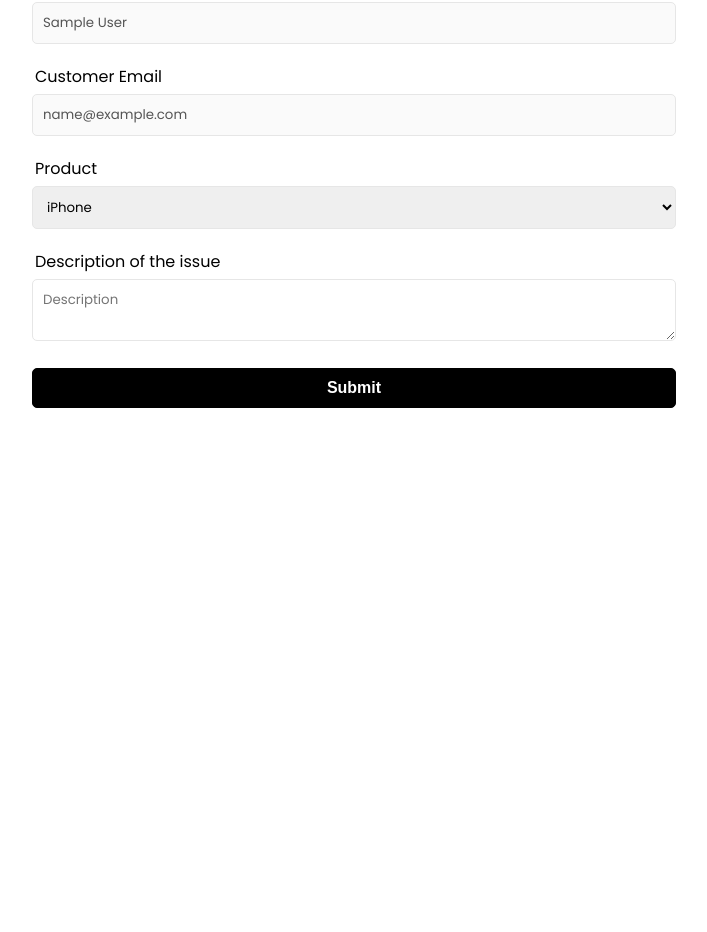
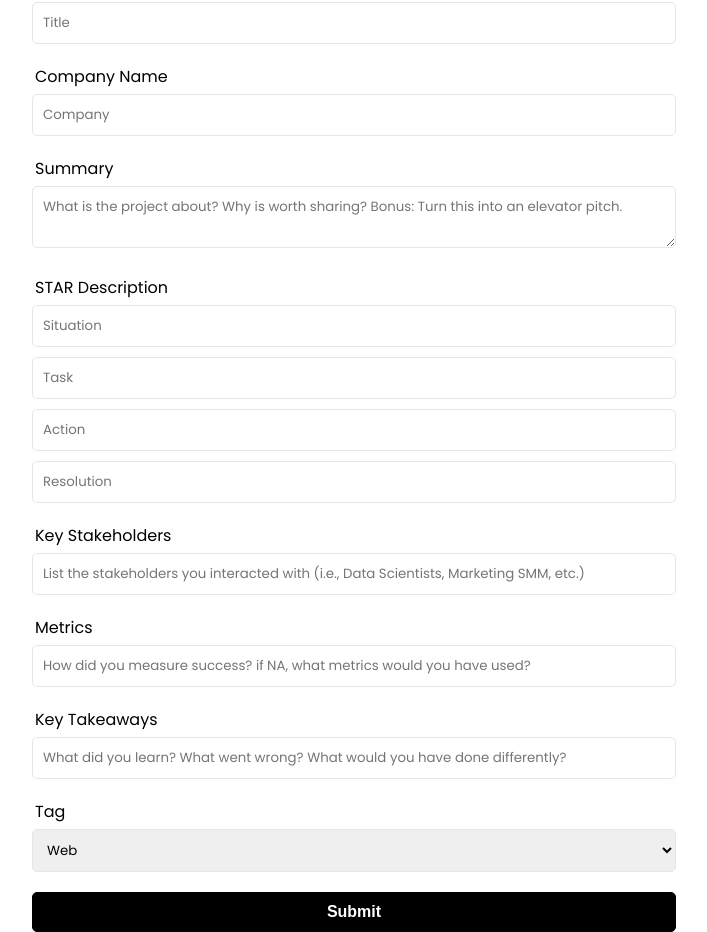
Before and after one commit to gabbiedla/Spur, a React (Create React App) app in the folder frontend/: page /new-project in a window 1280 px wide. Shown: the part 402-1334 px from the top of the page, without its empty margins (286-993 px from the left). Before the commit the page ends 810 px from the top, so only its background shows below. Built offline with nearby package versions, Linux system fonts and the light colour scheme; sample sign-in values are in the browser's storage.

Commit message:
edited project form beta proj

```diff
--- a/frontend/src/components/ProjectItem.jsx
+++ b/frontend/src/components/ProjectItem.jsx
@@ -4,9 +4,16 @@ import { Link } from 'react-router-dom';
 function ProjectItem({ project }) {
   return (
     <div className="project">
-      <div>{new Date(project.createdAt).toLocaleString('en-US')}</div>
+      {/* <div>{new Date(project.createdAt).toLocaleString('en-US')}</div>
       <div>{project.product}</div>
       <div className={`status status-${project.status}`}>{project.status}</div>
+      <Link to={`/project/${project._id}`} className="btn btn-reverse btn-sm">
+        View
+      </Link> */}
+      {/* <div>{new Date(project.createdAt).toLocaleString('en-US')}</div> */}
+      <div>{project.title}</div>
+      <div>{project.tag}</div>
+      {/* <div className={`status status-${project.status}`}>{project.status}</div> */}
       <Link to={`/project/${project._id}`} className="btn btn-reverse btn-sm">
         View
       </Link>
--- a/frontend/src/features/projects/projectSlice.js
+++ b/frontend/src/features/projects/projectSlice.js
@@ -10,7 +10,7 @@ const initialState = {
   message: '',
 };
 
-//Create new ticket
+//Create new project
 export const createProject = createAsyncThunk(
   'projects/create',
   async (projectData, thunkAPI) => {
@@ -31,7 +31,7 @@ export const createProject = createAsyncThunk(
   }
 );
 
-//Get user tickets
+//Get user projects
 export const getProjects = createAsyncThunk(
   'projects/getAll',
   async (_, thunkAPI) => {
@@ -52,7 +52,7 @@ export const getProjects = createAsyncThunk(
   }
 );
 
-//Get user ticket
+//Get user project
 export const getProject = createAsyncThunk(
   'projects/get',
   async (projectId, thunkAPI) => {
--- a/frontend/src/index.css
+++ b/frontend/src/index.css
@@ -211,7 +211,7 @@ h3 {
 .project,
 .project-headings {
   display: grid;
-  grid-template-columns: repeat(4, 1fr);
+  grid-template-columns: repeat(3, 1fr);
   gap: 20px;
   justify-content: space-between;
   align-items: center;
--- a/frontend/src/pages/NewProject.jsx
+++ b/frontend/src/pages/NewProject.jsx
@@ -8,15 +8,26 @@ import Spinner from '../components/Spinner';
 import BackButton from '../components/BackButton';
 
 function NewProject() {
-  const { user } = useSelector((state) => state.auth);
+  // const { user } = useSelector((state) => state.auth);
   const { isLoading, isError, isSuccess, message } = useSelector(
     (state) => state.projects
   ); //   const [name, setName] = useSelector(user.name);
   //   const [email, setEmail] = useState(user.email);
-  const [name] = useState(user.name);
-  const [email] = useState(user.email);
-  const [product, setProduct] = useState('iPhone');
-  const [description, setDescription] = useState('');
+  // const [name] = useState(user.name);
+  // const [email] = useState(user.email);
+  // const [product, setProduct] = useState('iPhone');
+  // const [description, setDescription] = useState('');
+  const [title, setTitle] = useState('');
+  const [company, setCompany] = useState('');
+  const [summary, setSummary] = useState('');
+  const [situation, setSituation] = useState('');
+  const [task, setTask] = useState('');
+  const [action, setAction] = useState('');
+  const [resolution, setResolution] = useState('');
+  const [stakeholders, setStakeholders] = useState('');
+  const [metrics, setMetrics] = useState('');
+  const [takeaways, setTakeaways] = useState('');
+  const [tag, setTag] = useState('Web');
 
   const dispatch = useDispatch();
   const navigate = useNavigate();
@@ -34,7 +45,23 @@ function NewProject() {
 
   const onSubmit = (e) => {
     e.preventDefault();
-    dispatch(createProject({ product, description }));
+    dispatch(
+      createProject({
+        // product,
+        // description,
+        title,
+        company,
+        summary,
+        situation,
+        task,
+        action,
+        resolution,
+        stakeholders,
+        metrics,
+        takeaways,
+        tag,
+      })
+    );
   };
 
   if (isLoading) {
@@ -48,16 +75,16 @@ function NewProject() {
         <p>Please fill out the form below</p>
       </section>
       <section className="form">
-        <div className="form-group">
+        {/* <div className="form-group">
           <label htmlFor="name">Customer Name</label>
           <input type="text" className="form-control" value={name} disabled />
         </div>
         <div className="form-group">
           <label htmlFor="email">Customer Email</label>
           <input type="text" className="form-control" value={email} disabled />
-        </div>
+        </div> */}
         <form onSubmit={onSubmit}>
-          <div className="form-group">
+          {/* <div className="form-group">
             <label htmlFor="product">Product</label>
             <select
               name="product"
@@ -81,6 +108,112 @@ function NewProject() {
               value={description}
               onChange={(e) => setDescription(e.target.value)}
             ></textarea>
+          </div> */}
+          <div className="form-group">
+            <label htmlFor="title">Project Title</label>
+            <input
+              type="text"
+              className="form-control"
+              placeholder="Title"
+              value={title}
+              onChange={(e) => setTitle(e.target.value)}
+            />
+          </div>
+          <div className="form-group">
+            <label htmlFor="company">Company Name</label>
+            <input
+              type="text"
+              className="form-control"
+              placeholder="Company"
+              value={company}
+              onChange={(e) => setCompany(e.target.value)}
+            />
+          </div>
+          <div className="form-group">
+            <label htmlFor="summary">Summary</label>
+            <textarea
+              name="summary"
+              id="summary"
+              className="form-control"
+              placeholder="What is the project about? Why is worth sharing? Bonus: Turn this into an elevator pitch."
+              value={summary}
+              onChange={(e) => setSummary(e.target.value)}
+            ></textarea>
+          </div>
+          <div className="form-group">
+            <label htmlFor="situation">STAR Description</label>
+            <input
+              type="text"
+              className="form-control"
+              placeholder="Situation"
+              value={situation}
+              onChange={(e) => setSituation(e.target.value)}
+            />
+            <input
+              type="text"
+              className="form-control"
+              placeholder="Task"
+              value={task}
+              onChange={(e) => setTask(e.target.value)}
+            />
+            <input
+              type="text"
+              className="form-control"
+              placeholder="Action"
+              value={action}
+              onChange={(e) => setAction(e.target.value)}
+            />
+            <input
+              type="text"
+              className="form-control"
+              placeholder="Resolution"
+              value={resolution}
+              onChange={(e) => setResolution(e.target.value)}
+            />
+          </div>
+          <div className="form-group">
+            <label htmlFor="stakeholders">Key Stakeholders</label>
+            <input
+              type="text"
+              className="form-control"
+              placeholder="List the stakeholders you interacted with (i.e., Data Scientists, Marketing SMM, etc.)"
+              value={stakeholders}
+              onChange={(e) => setStakeholders(e.target.value)}
+            />
+          </div>
+          <div className="form-group">
+            <label htmlFor="metrics">Metrics</label>
+            <input
+              type="text"
+              className="form-control"
+              placeholder="How did you measure success? if NA, what metrics would you have used?"
+              value={metrics}
+              onChange={(e) => setMetrics(e.target.value)}
+            />
+          </div>
+          <div className="form-group">
+            <label htmlFor="takeways">Key Takeaways</label>
+            <input
+              type="text"
+              className="form-control"
+              placeholder="What did you learn? What went wrong? What would you have done differently?"
+              value={takeaways}
+              onChange={(e) => setTakeaways(e.target.value)}
+            />
+          </div>
+          <div className="form-group">
+            <label htmlFor="tagt">Tag</label>
+            <select
+              name="tag"
+              id="tag"
+              value={tag}
+              onChange={(e) => setTag(e.target.value)}
+            >
+              <option value="Ops Process">Ops Process</option>
+              <option value="Web">Web</option>
+              <option value="Mobile">Mobile</option>
+              <option value="Other">Other</option>
+            </select>
           </div>
           <div className="form-group">
             <button className="btn btn-block">Submit</button>
--- a/frontend/src/pages/Projects.jsx
+++ b/frontend/src/pages/Projects.jsx
@@ -35,10 +35,13 @@ function Projects() {
       <h1>Projects</h1>
       <div className="projects">
         <div className="project-headings">
-          <div>Date</div>
-          <div>Products</div>
-          <div>Status</div>
-          <div></div>
+          {/* <div>Date</div> */}
+          {/* <div>Products</div> */}
+          <div>Title</div>
+          <div>Type</div>
+          <div>Info</div>
+          {/* <div>Status</div> */}
+          {/* <div></div> */}
         </div>
         {projects.map((project) => (
           <ProjectItem key={project._id} project={project} />
```
Also changed, not shown: 2 other files (tests, documents, lock files or other folders).
